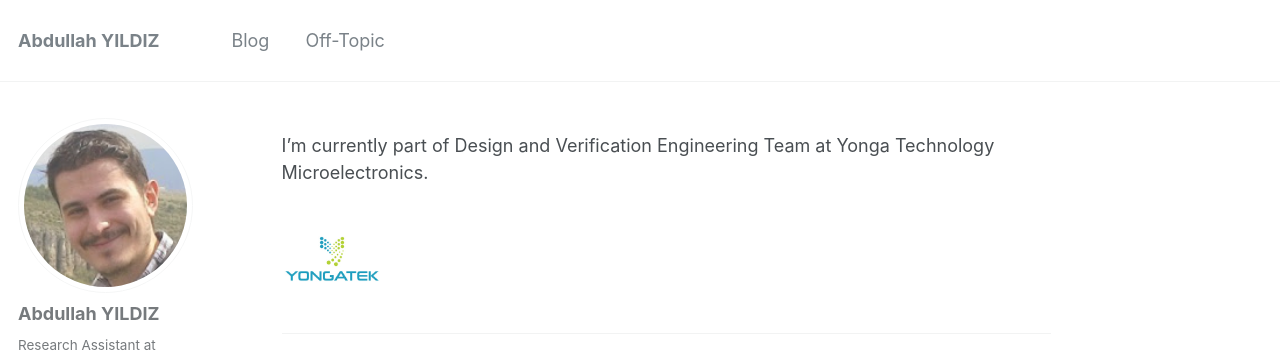
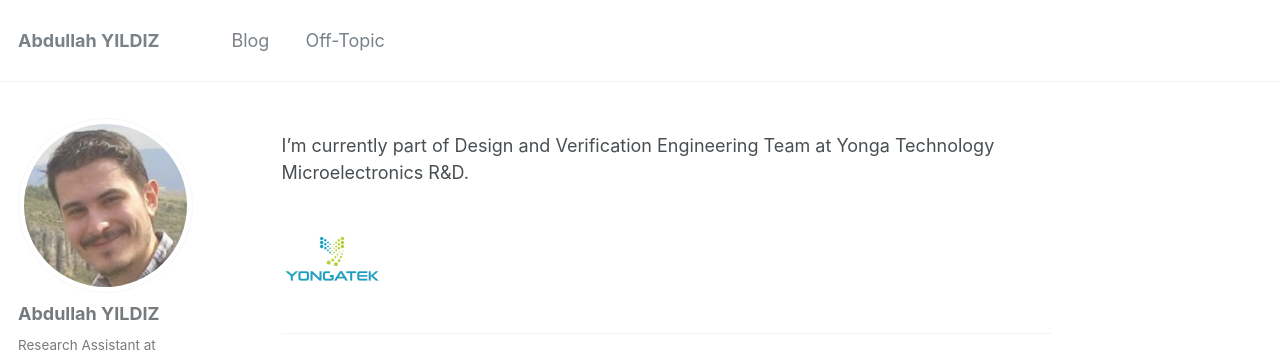
Before and after one commit to abdullahyildiz/abdullahyildiz.github.io, a Jekyll site: the page built from _pages/about.md, in a window 1280 px wide. Shown: the top 355 px of the page. Built offline with Jekyll 4.4.1, drawn with Linux system fonts in a browser that asks for light colours.

```diff
--- a/_pages/about.md
+++ b/_pages/about.md
@@ -12,7 +12,7 @@ redirect_from:
 
 <!-- ![RESysLab](images/resyslab.png "RESysLab") -->
 
-I'm currently part of Design and Verification Engineering Team at Yonga Technology Microelectronics.
+I'm currently part of Design and Verification Engineering Team at Yonga Technology Microelectronics R&D.
 
 <a href="https://www.yongatek.com/" target="_blank"><img src="images/yongatek.jpg" width="100" height="100" alt="YONGATEK"></a>
 
```
